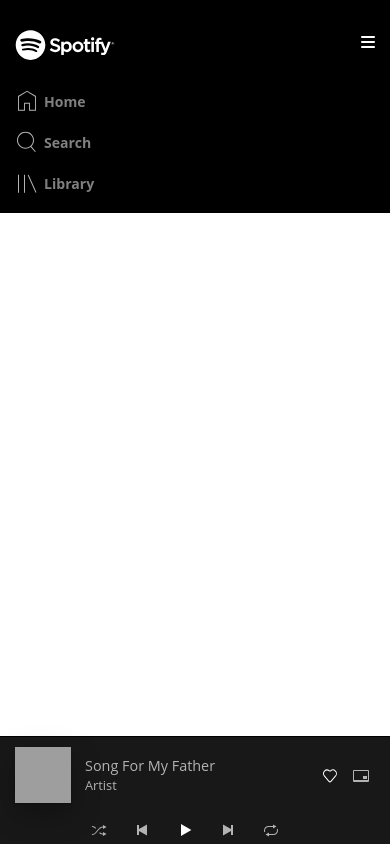
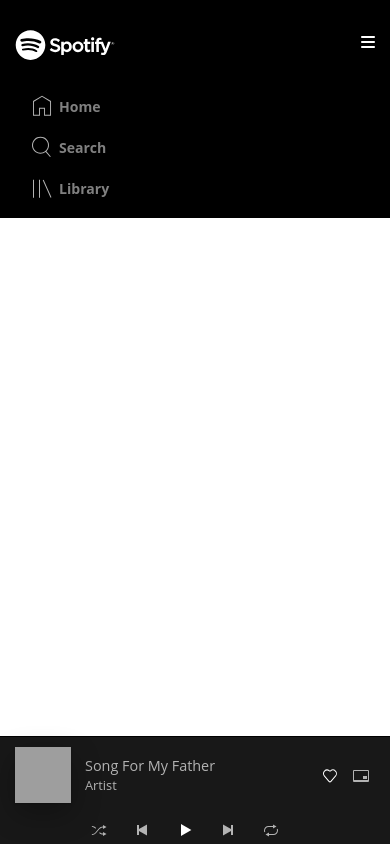
Before and after one commit to abskr/M1-M2-Build-Week, a plain HTML site: page nav.html in a window 390 px wide. Both pictures are taken after a click on the element 368 px from the left and 42 px from the top of the page. Drawn offline with nearby package versions, Linux system fonts and the light colour scheme; grey boxes are pictures that could not be loaded.

```diff
--- a/nav.css
+++ b/nav.css
@@ -4,6 +4,7 @@
 
 html,
 body {
+  padding: 0;
   margin: 0;
   color: #fff;
 }
@@ -324,6 +325,8 @@
 
   .menu {
     display: flex;
+    margin-top: 5px;
+    margin-left: 15px;
   }
 
   .menu--item {
@@ -375,6 +378,7 @@
   }
 
   .menu {
+    margin-left: 15px;
     display: none;
   }
 
```
